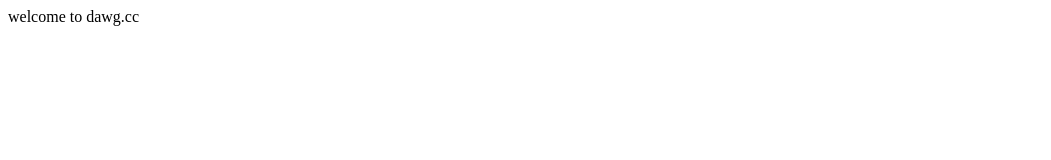
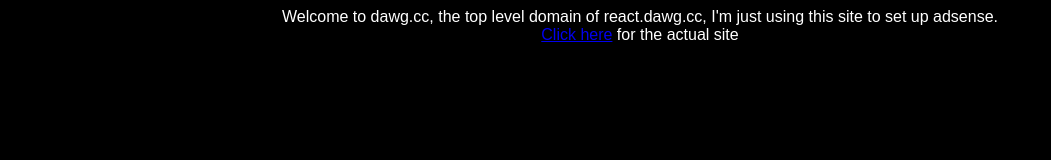
Before and after one commit to d4wgo/ezclap, a website: page main.html in a window 1280 px wide. Shown: the whole page, without its empty margins (0-1051 px from the left). Drawn offline with Linux system fonts and the light colour scheme.

Commit message:
Update main.html

```diff
--- a/main.html
+++ b/main.html
@@ -8,7 +8,17 @@
         enable_page_level_ads: true
     });
     </script>
+    <style>
+        body{
+            font-family: Arial, Helvetica, sans-serif;
+            background-color: black;
+            color:white;
+            text-align:center;
+        }
+    </style>
 </html>
 <body>
-    welcome to dawg.cc
+    Welcome to dawg.cc, the top level domain of react.dawg.cc, I'm just using this site to set up adsense.
+    <br>
+    <a href="https://react.dawg.cc/">Click here</a> for the actual site
 </body>
```
